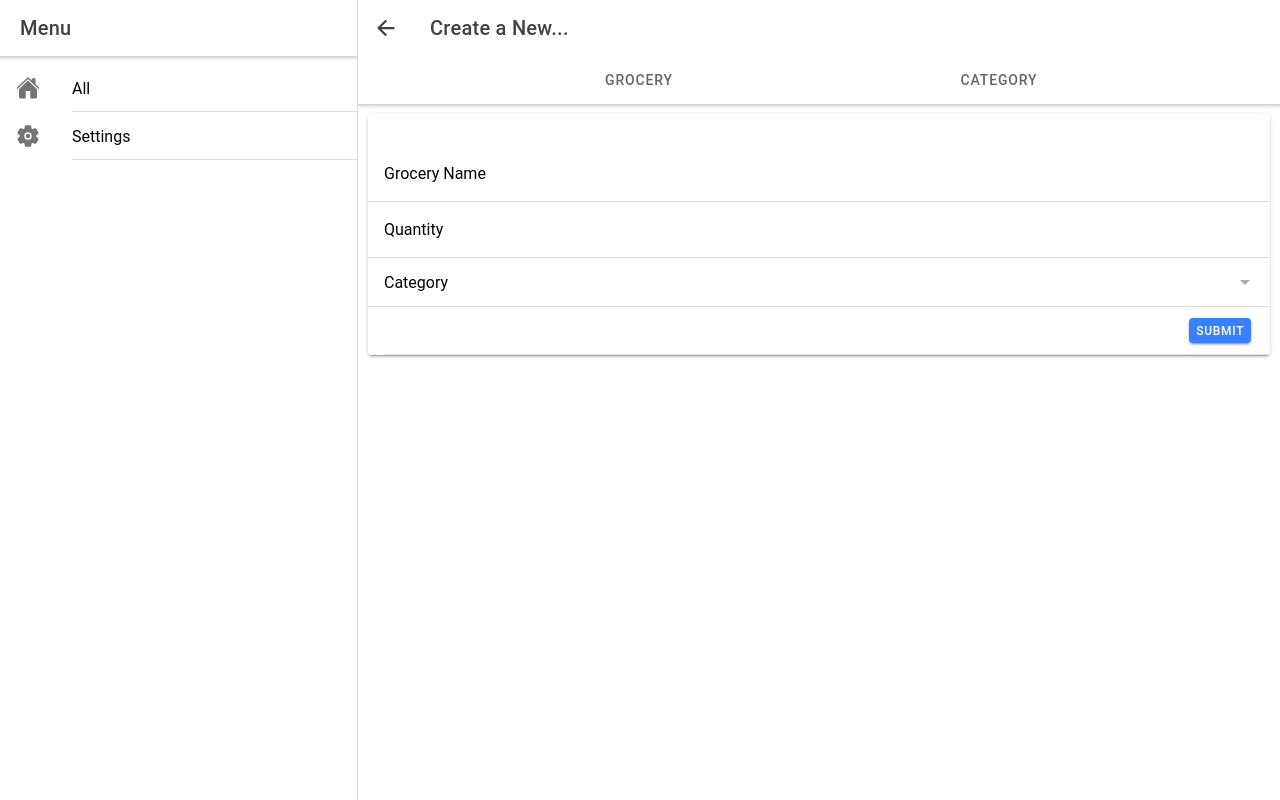
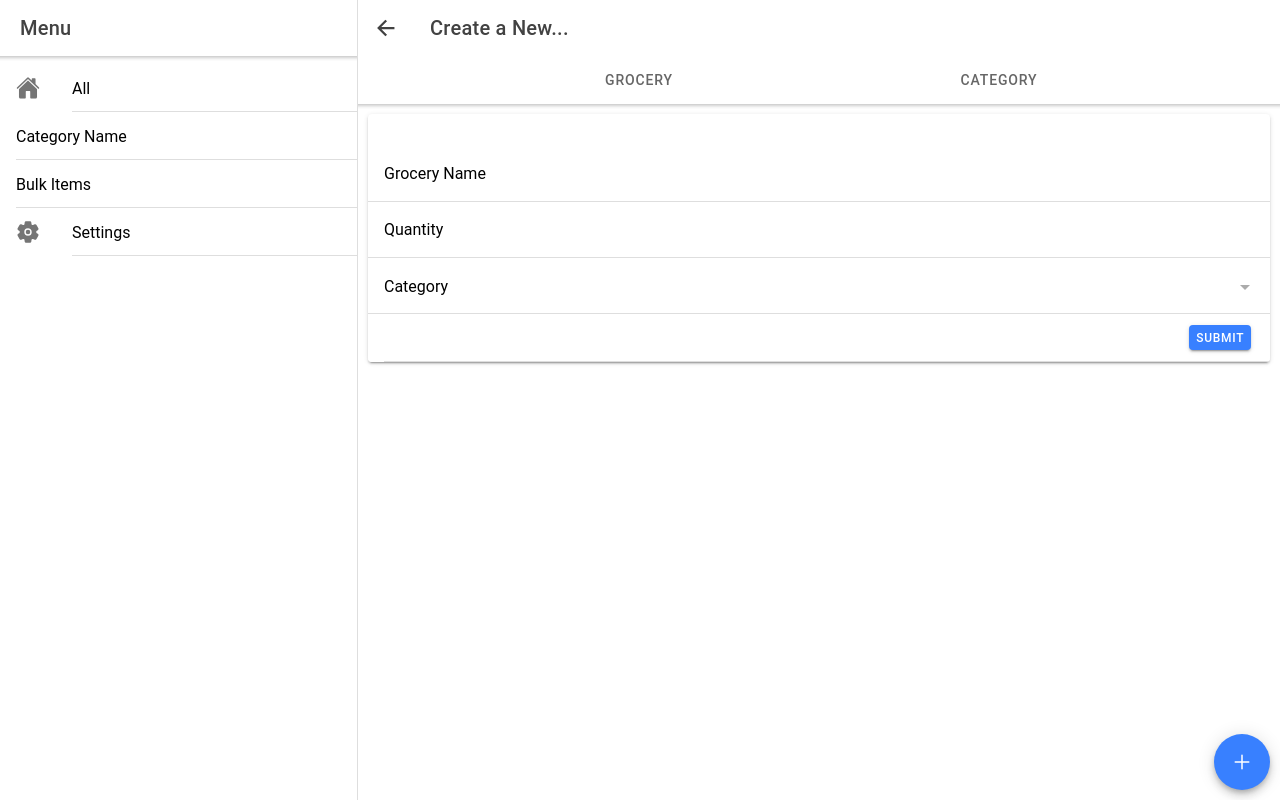
Before and after one commit to thegouge/Groceries, a React (Create React App) app: page /new in a window 1280 px wide. Built offline with nearby package versions, Linux system fonts and the light colour scheme; the HTML template or start-up script is replaced by a standard one.

Commit message:
added a color picker

```diff
--- a/package.json
+++ b/package.json
@@ -14,6 +14,7 @@
     "@types/react-dom": "^16.9.1",
     "@types/react-router": "^5.1.1",
     "@types/react-router-dom": "^5.1.0",
+    "firebase": "^7.2.3",
     "ionicons": "^4.6.3",
     "react": "^16.10.2",
     "react-dom": "^16.10.2",
--- /dev/null
+++ b/src/App.css
@@ -0,0 +1,10 @@
+h3 {
+  text-align: center;
+}
+
+.color {
+  width: 100%;
+  text-align: center;
+  padding: 5px 0;
+  margin-top: 5px;
+}
--- a/src/App.tsx
+++ b/src/App.tsx
@@ -1,6 +1,13 @@
 import React from "react";
 import {Redirect, Route} from "react-router-dom";
-import {IonApp, IonRouterOutlet, IonSplitPane} from "@ionic/react";
+import {
+  IonApp,
+  IonRouterOutlet,
+  IonSplitPane,
+  IonFab,
+  IonFabButton,
+  IonIcon,
+} from "@ionic/react";
 import {IonReactRouter} from "@ionic/react-router";
 /* Core CSS required for Ionic components to work properly */
 import "@ionic/react/css/core.css";
@@ -29,11 +36,14 @@ import Menu from "./components/Menu";
 import "./global.css";
 import CategoryPage from "./pages/CategoryPage";
 import Settings from "./pages/Settings";
+import {add} from "ionicons/icons";
 
-const App: React.FC = () => (
+import "./App.css";
+
+const App: React.FC = (props) => (
   <IonApp>
     <IonReactRouter>
-      <IonSplitPane id="nav" contentId="main">
+      <IonSplitPane contentId="main">
         <Menu />
         <IonRouterOutlet id="main">
           <Route exact path="/home" component={Home} />
@@ -43,6 +53,11 @@ const App: React.FC = () => (
           <Redirect exact from="/" to="/home" />
         </IonRouterOutlet>
       </IonSplitPane>
+      <IonFab vertical="bottom" horizontal="end" slot="fixed">
+        <IonFabButton routerLink="/new">
+          <IonIcon icon={add} />
+        </IonFabButton>
+      </IonFab>
     </IonReactRouter>
   </IonApp>
 );
--- /dev/null
+++ b/src/components/Colors.tsx
@@ -0,0 +1,55 @@
+import React, {Dispatch, SetStateAction} from "react";
+import {
+  IonTitle,
+  IonGrid,
+  IonRow,
+  IonCol,
+  IonHeader,
+  IonCard,
+  IonLabel,
+  IonItem,
+} from "@ionic/react";
+
+import {colorList} from "../lib/defaultData";
+
+interface Props {
+  catColor: string;
+  setCatColor: Dispatch<SetStateAction<string>>;
+}
+
+const Colors: React.FC<Props> = ({catColor, setCatColor}) => {
+  const setSelectedColor = (color: string) => {
+    console.log(color);
+    setCatColor(color);
+  };
+
+  const mapThroughColors = (colorArray: string[]) => {
+    return colorArray.map((color: string) => (
+      <IonCol
+        style={{cursor: "pointer", backgroundColor: color}}
+        onClick={() => setSelectedColor(color)}>
+        &nbsp;
+      </IonCol>
+    ));
+  };
+
+  const colorGrid = colorList.map((array) => (
+    <IonRow>{mapThroughColors(array)}</IonRow>
+  ));
+
+  return (
+    <div>
+      <IonHeader>
+        <h3>Color Picker</h3>
+      </IonHeader>
+      <IonGrid>{colorGrid}</IonGrid>
+      {catColor !== "#FFFFFF" && (
+        <div className="color" style={{backgroundColor: catColor}}>
+          <p>{catColor}</p>
+        </div>
+      )}
+    </div>
+  );
+};
+
+export default Colors;
--- a/src/components/Menu.tsx
+++ b/src/components/Menu.tsx
@@ -16,12 +16,7 @@ import {home, settings} from "ionicons/icons";
 
 import {testList} from "../lib/defaultData";
 
-const Menu: React.FunctionComponent = () => {
-  // const navigateTo = (url) => {
-  //   history.push(url);
-  // };
-
-  return (
+const Menu: React.FunctionComponent = () => (
   <IonMenu contentId="main">
     <IonHeader>
       <IonToolbar>
@@ -31,16 +26,15 @@ const Menu: React.FunctionComponent = () => {
     <IonContent>
       <IonList>
         <IonMenuToggle autoHide={false}>
-            <IonItem routerLink="/home">
+          <IonItem routerLink="/home" routerDirection="back">
             <IonIcon slot="start" icon={home} />
             <IonLabel>All</IonLabel>
           </IonItem>
         </IonMenuToggle>
         {testList.map((category) => (
-            <IonMenuToggle key={category.id}>
-              <IonItem
-                routerLink={`/category/${category.id}`}
-                routerDirection="none">
+          <IonMenuToggle key={category.id} autoHide={false}>
+            <IonItem routerLink={`/category/${category.id}`}>
+              {/* <IonIcon icon={category.icon} /> */}
               <IonLabel>{category.name}</IonLabel>
             </IonItem>
           </IonMenuToggle>
@@ -55,6 +49,5 @@ const Menu: React.FunctionComponent = () => {
     </IonContent>
   </IonMenu>
 );
-};
 
 export default withRouter(Menu);
--- a/src/lib/defaultData.ts
+++ b/src/lib/defaultData.ts
@@ -1,3 +1,19 @@
+export const colorList = [
+  ["#990000", "#CC0000", "#FF0000", "#FF3333", "#FF6666", "#FF9999"],
+  ["#994C00", "#CC6600", "#FF8000", "#FF9933", "#FFB266", "#FFCC99"],
+  ["#999900", "#CCCC00", "#FFFF00", "#FFFF33", "#FFFF66", "#FFFF99"],
+  ["#4C9900", "#66CC00", "#80FF00", "#99FF33", "#B2FF66", "#CCFF99"],
+  ["#009900", "#00CC00", "#00FF00", "#33FF33", "#66FF66", "#99FF99"],
+  ["#00994C", "#00CC66", "#00FF80", "#33FF99", "#66FFB2", "#99FFCC"],
+  ["#009999", "#00CCCC", "#00FFFF", "#33FFFF", "#66FFFF", "#99FFFF"],
+  ["#004C99", "#0066CC", "#0080FF", "#3399FF", "#66B2FF", "#99CCFF"],
+  ["#000099", "#0000CC", "#0000FF", "#3333FF", "#6666FF", "#9999FF"],
+  ["#4C0099", "#6600CC", "#7F00FF", "#9933FF", "#B266FF", "#CC99FF"],
+  ["#990099", "#CC00CC", "#FF00FF", "#FF33FF", "#FF66FF", "#FF99FF"],
+  ["#99004C", "#CC0066", "#FF007F", "#FF3399", "#FF66B2", "#FF99CC"],
+  ["#404040", "#606060", "#808080", "#A0A0A0", "#C0C0C0", "#E0E0E0"],
+];
+
 export const testList = [
   {
     id: 0,
--- a/src/lib/interfaces.ts
+++ b/src/lib/interfaces.ts
@@ -2,6 +2,7 @@ export interface CategoryClass {
   id: number;
   name: string;
   items: Item[];
+  // icon: any;
 }
 
 export interface Item {
--- a/src/pages/CategoryPage.tsx
+++ b/src/pages/CategoryPage.tsx
@@ -10,7 +10,6 @@ import {
 } from "@ionic/react";
 
 import {testList} from "../lib/defaultData";
-import Category from "../components/category";
 
 interface queryProps {
   id: string;
--- a/src/pages/Home.tsx
+++ b/src/pages/Home.tsx
@@ -91,11 +91,6 @@ const Home: React.FC<RouteComponentProps> = (props) => {
         <IonReorderGroup onIonItemReorder={doReorder}>
           {categoryList}
         </IonReorderGroup>
-        <IonFab vertical="bottom" horizontal="end" slot="fixed">
-          <IonFabButton onClick={() => props.history.push("/new")}>
-            <IonIcon icon={add} />
-          </IonFabButton>
-        </IonFab>
       </IonContent>
     </IonPage>
   );
--- a/src/pages/newItem.tsx
+++ b/src/pages/newItem.tsx
@@ -17,21 +17,39 @@ import {
   IonButton,
   IonCardHeader,
   IonCardTitle,
+  IonModal,
 } from "@ionic/react";
 import React, {useState} from "react";
+import * as iconList from "ionicons/icons";
 
 import {testList} from "../lib/defaultData";
+import Colors from "../components/Colors";
 
 const NewItem: React.FC = (props) => {
   const catList = testList;
-  const [isItem, setItem] = useState(true);
+  const [addType, setAddType] = useState("grocery");
   const [input, setInput] = useState({});
+  const [newCat, setNewCat] = useState("");
+  const [showModal, setShowModal] = useState(false);
+  const [catColor, setCatColor] = useState("#FFFFFF");
+
+  const updateAddType = (e: any) => {
+    setAddType(e.detail.value);
+  };
 
   const addInput = () => {
     console.log("form submit!");
   };
 
-  const newForm = isItem ? (
+  let newForm;
+
+  switch (addType) {
+    case "grocery":
+      const updateCategorySelection = (e: any) => {
+        setNewCat(e.detail.value);
+      };
+
+      newForm = (
         <form>
           <IonItem>
             <IonLabel position="floating">Grocery Name</IonLabel>
@@ -42,10 +60,10 @@ const NewItem: React.FC = (props) => {
             <IonInput></IonInput>
           </IonItem>
           <IonItem>
-        <IonLabel>Category</IonLabel>
+            <IonLabel position="floating">Category</IonLabel>
             <IonSelect
               interface="popover"
-          onIonChange={(e) => console.log(e.target)}>
+              onIonChange={updateCategorySelection}>
               {catList.map((category) => (
                 <IonSelectOption key={category.name} value={category.id}>
                   {category.name}
@@ -55,14 +73,45 @@ const NewItem: React.FC = (props) => {
             </IonSelect>
           </IonItem>
         </form>
-  ) : (
+      );
+      break;
+
+    case "category":
+      const renderedList: any[] = [];
+
+      // TODO: add an icon picker for Category
+      // for (let icon in iconList) {
+      //   const renderedIcon: any = iconList[icon];
+      //   renderedList.push(renderedIcon);
+      // }
+
+      newForm = (
         <form>
           <IonItem>
             <IonLabel position="floating">Category Name</IonLabel>
             <IonInput></IonInput>
           </IonItem>
+
+          <IonItem style={{backgroundColor: catColor}}>
+            <IonModal isOpen={showModal}>
+              <Colors catColor={catColor} setCatColor={setCatColor} />
+              <IonButton onClick={() => setShowModal(false)}>
+                Close Modal
+              </IonButton>
+            </IonModal>
+            <IonButton onClick={() => setShowModal(true)}>Pick Color</IonButton>
+          </IonItem>
         </form>
       );
+      break;
+
+    default:
+      newForm = (
+        <IonCard>
+          <IonTitle>Something has gone wrong...</IonTitle>
+        </IonCard>
+      );
+  }
 
   return (
     <IonPage>
@@ -73,11 +122,11 @@ const NewItem: React.FC = (props) => {
           </IonButtons>
           <IonTitle>Create a New...</IonTitle>
         </IonToolbar>
-        <IonSegment onIonChange={(e) => setItem(!isItem)}>
-          <IonSegmentButton value="grocery" checked={isItem}>
+        <IonSegment onIonChange={updateAddType}>
+          <IonSegmentButton value="grocery" checked={addType === "grocery"}>
             <IonLabel>Grocery</IonLabel>
           </IonSegmentButton>
-          <IonSegmentButton value="category" checked={!isItem}>
+          <IonSegmentButton value="category" checked={addType === "category"}>
             <IonLabel>Category</IonLabel>
           </IonSegmentButton>
         </IonSegment>
```
Also changed, not shown: src/firebase.ts (added, +14 -0 lines), 1 other file (tests, documents, lock files or other folders). Lines whose indentation alone changed are shown as unchanged.
